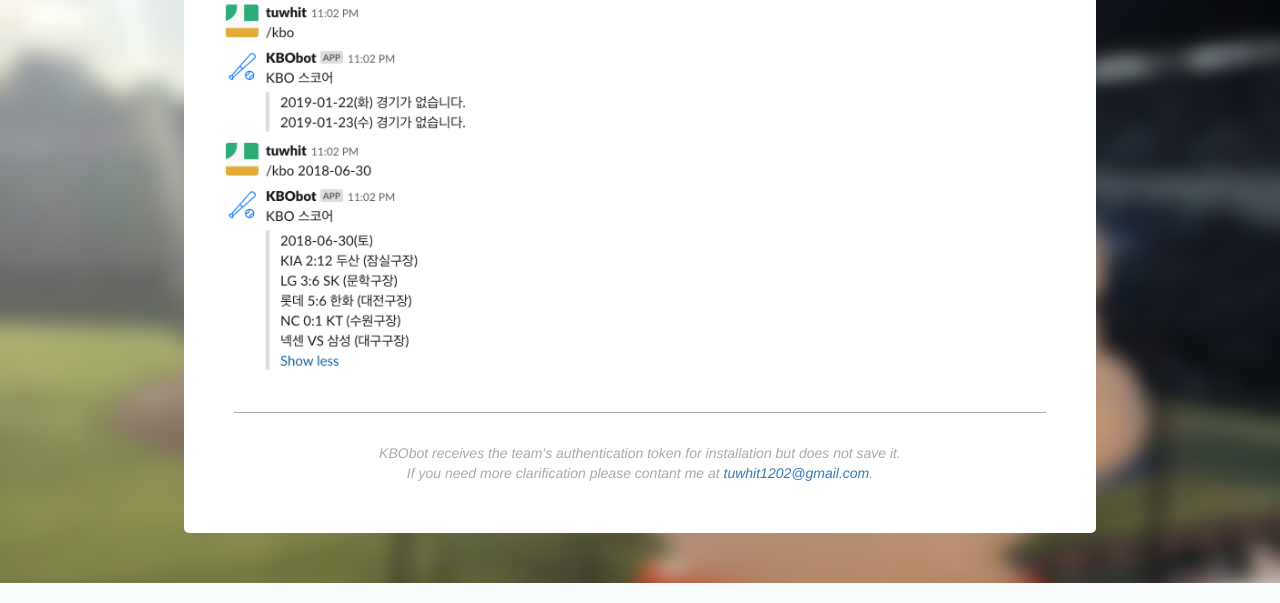
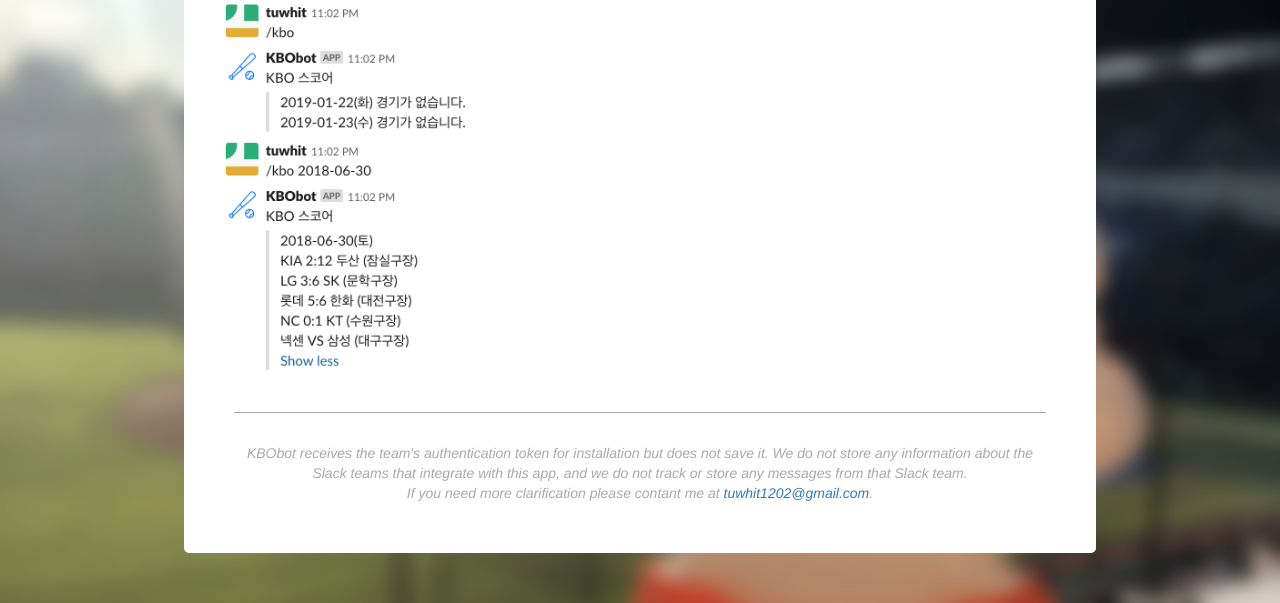
Before and after one commit to tuwhit/eagles_project, a Django app: page / in a window 1280 px wide. Shown: the part 595-1198 px from the top of the page. Run offline with Django 3.2, Linux system fonts and the light colour scheme; some libraries are stand-ins or nearby versions.

Commit message:
정책 문구 추가

```diff
--- a/templates/slackbot/index.html
+++ b/templates/slackbot/index.html
@@ -25,7 +25,7 @@
         <img src="{% static 'slackbot/images/screenshot02.png' %}" class="img-ss">
       </div>
       <div class="privacy">
-        KBObot receives the team's authentication token for installation but does not save it.<br>
+        KBObot receives the team's authentication token for installation but does not save it. We do not store any information about the Slack teams that integrate with this app, and we do not track or store any messages from that Slack team.<br>
         If you need more clarification please contant me at <a href="mailto:tuwhit1202@gmail.com">tuwhit1202@gmail.com</a>.
       </div>
     </div>
```
